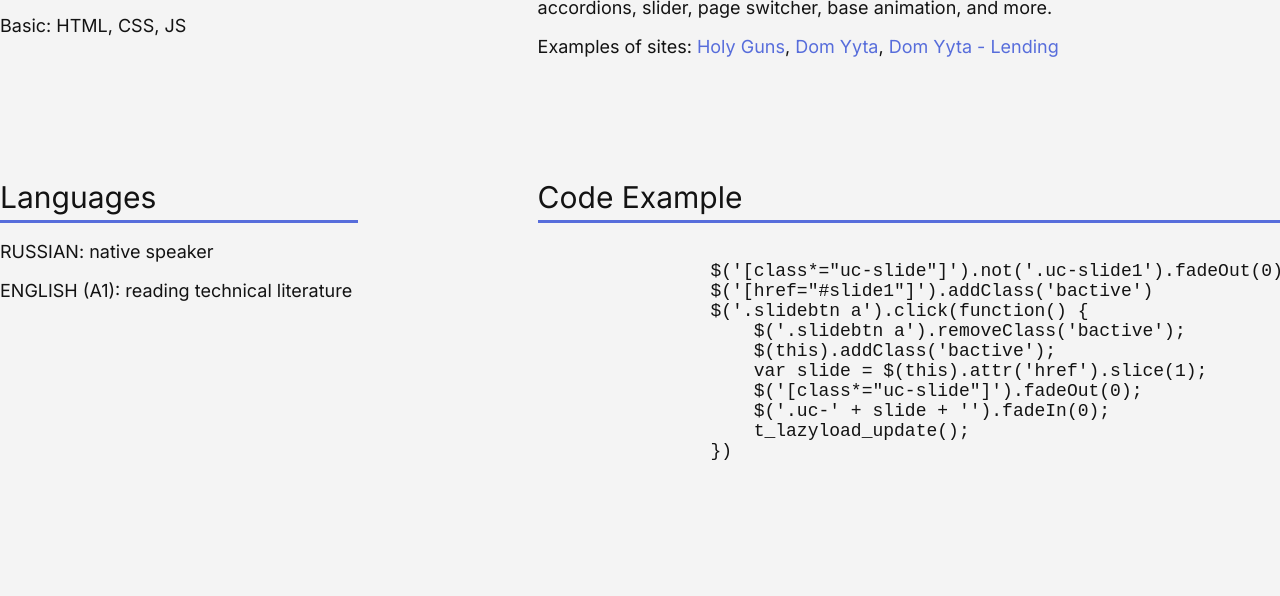
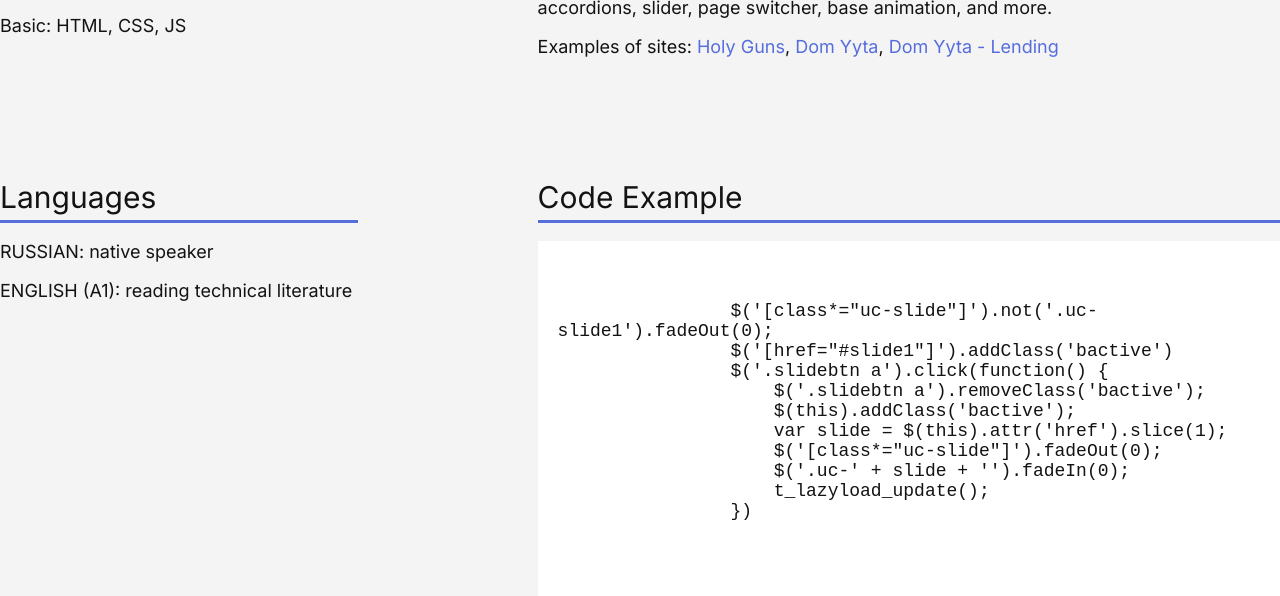
Before and after one commit to LeTelegina/rsschool-cv, a plain HTML site: page index.html in a window 1280 px wide. Shown: the part 1221-1817 px from the top of the page. Drawn offline with Linux system fonts and the light colour scheme.

Commit message:
refactor: edit <code> content

```diff
--- a/index.html
+++ b/index.html
@@ -73,8 +73,8 @@
           </section>
           <section class="code-section" id="codeexample" >
             <h2 class="title-section underline-title-section">Code Example</h2>
-            <pre>
-              <code>
+            <pre class="code-section-pre">
+              <code class="code-content">
                 $('[class*="uc-slide"]').not('.uc-slide1').fadeOut(0);
                 $('[href="#slide1"]').addClass('bactive')
                 $('.slidebtn a').click(function() {
--- a/style.css
+++ b/style.css
@@ -119,6 +119,18 @@
     margin-bottom: 10px;
   }
 
+  .code-section-pre {
+    padding: 20px;
+    background: #FFFFFF;
+    white-space: pre-wrap; /* Перенос строк внутри блока */
+    word-wrap: break-word; /* Переносит слова, если они длиннее контейнера */
+}
+
+  .code-content {
+    display: block;
+}
+
+
   .description-profile-section{
     color: #576ddb;
     font-size: 20px;
@@ -147,9 +159,3 @@
     text-decoration: none;
     color: #F4F4F4;
   }
-
-  @media (max-width: 768px) {
-    .skills-section,.contact-section, .lang-section, .image-profile-section, .education-section,.experiance-section, .code-section, .about-profile-section {
-      width: 100%;
-    }
-  }
```
